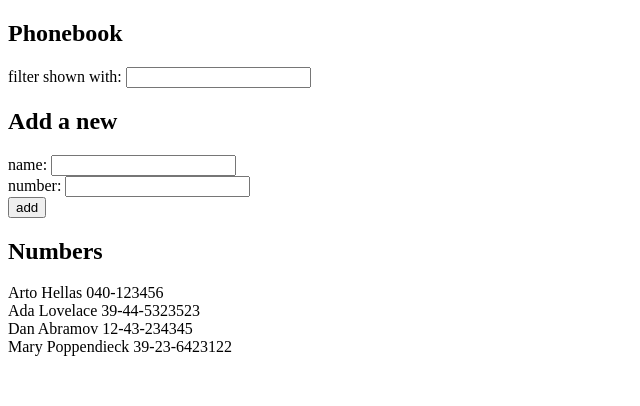
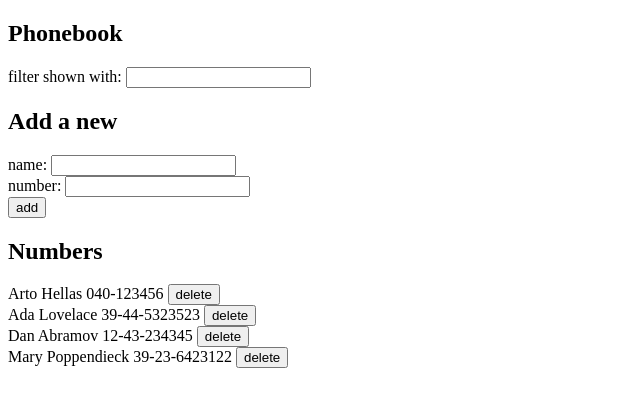
Before and after one commit to Zloka/fullstack-part-2, a React (Create React App) app: page / in a window 1280 px wide. Shown: the top 406 px of the page, without its empty margins (0-640 px from the left). Built offline with nearby package versions, Linux system fonts and the light colour scheme; data requests are answered from the project's data file.

Commit message:
Add the ability to remove persons
This marks my answer for exercise 2.17.

```diff
--- a/src/App.js
+++ b/src/App.js
@@ -44,6 +44,15 @@ const App = () => {
     setFilter(event.target.value)
   }
 
+  const handleRemovePerson = (id) => {
+    const personToRemove = persons.find(person => person.id === id);
+    if (personToRemove && window.confirm(`Would you really like to remove ${personToRemove.name} from the phonebook?`)) {
+      personService.remove(id).then(() => {
+        setPersons(persons.filter(person => person.id !== id));
+      }).catch(error => console.log(error));
+    }
+  }
+
   return (
     <div>
       <h2>Phonebook</h2>
@@ -51,7 +60,7 @@ const App = () => {
       <h2>Add a new</h2>
       <PersonForm onSubmit={handleAddPerson} onNameChange={handleNameChange} onNumberChange={handleNumberChange} name={newName} number={newNumber} />
       <h2>Numbers</h2>
-      <Persons filter={filter} persons={persons} />
+      <Persons onDeleteClick={handleRemovePerson} filter={filter} persons={persons} />
     </div>
   )
 }
--- a/src/Persons.js
+++ b/src/Persons.js
@@ -1,8 +1,12 @@
-const Persons = ({ persons, filter }) => {
+const Persons = ({ persons, filter, onDeleteClick }) => {
   return (
     <>
     {persons.filter(person => person.name.toLowerCase().includes(filter.toLowerCase())).map(person => {
-      return <div key={person.name}>{person.name} {person.number}</div>
+      return (
+        <div key={person.id}>
+          {person.name} {person.number} <button onClick={() => onDeleteClick(person.id)}>delete</button>
+        </div>
+      );
     })}
     </>
   )
```
